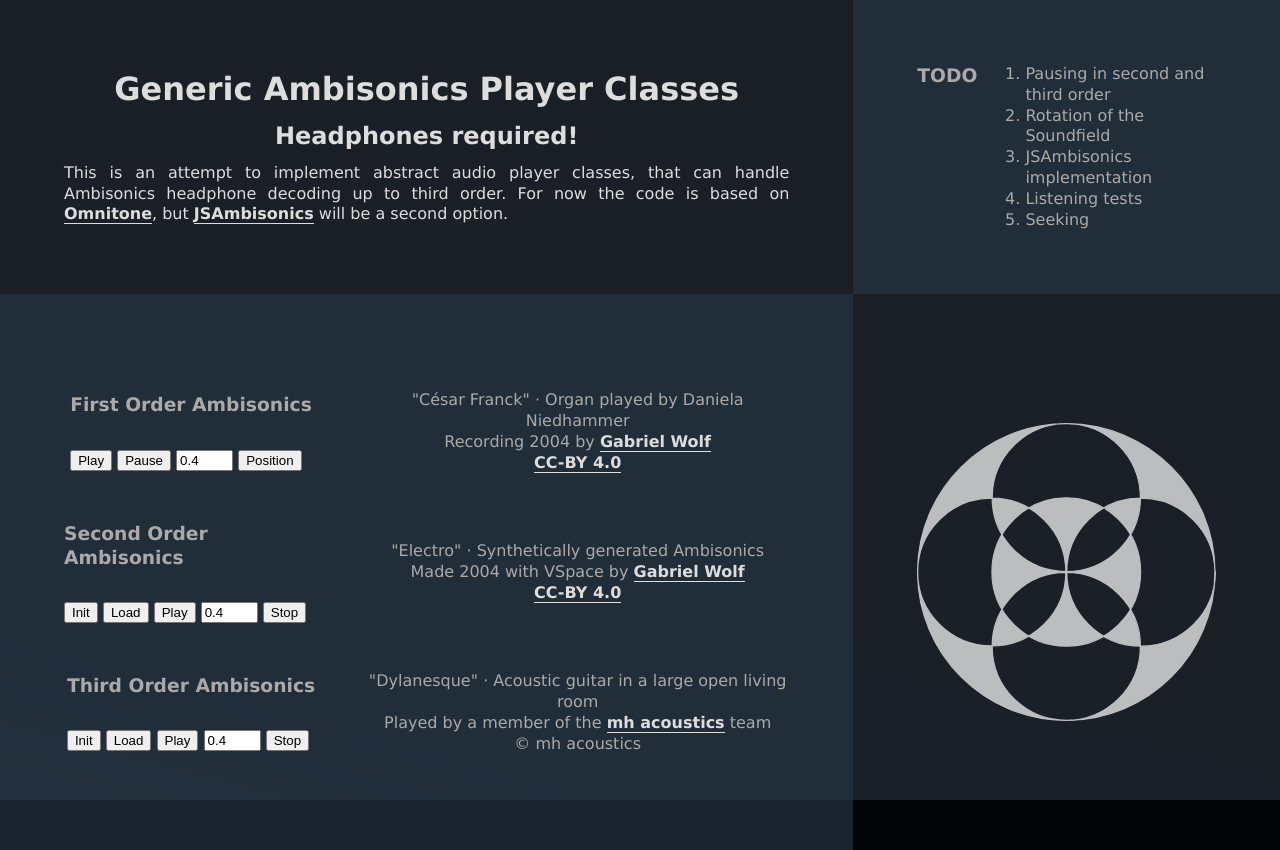
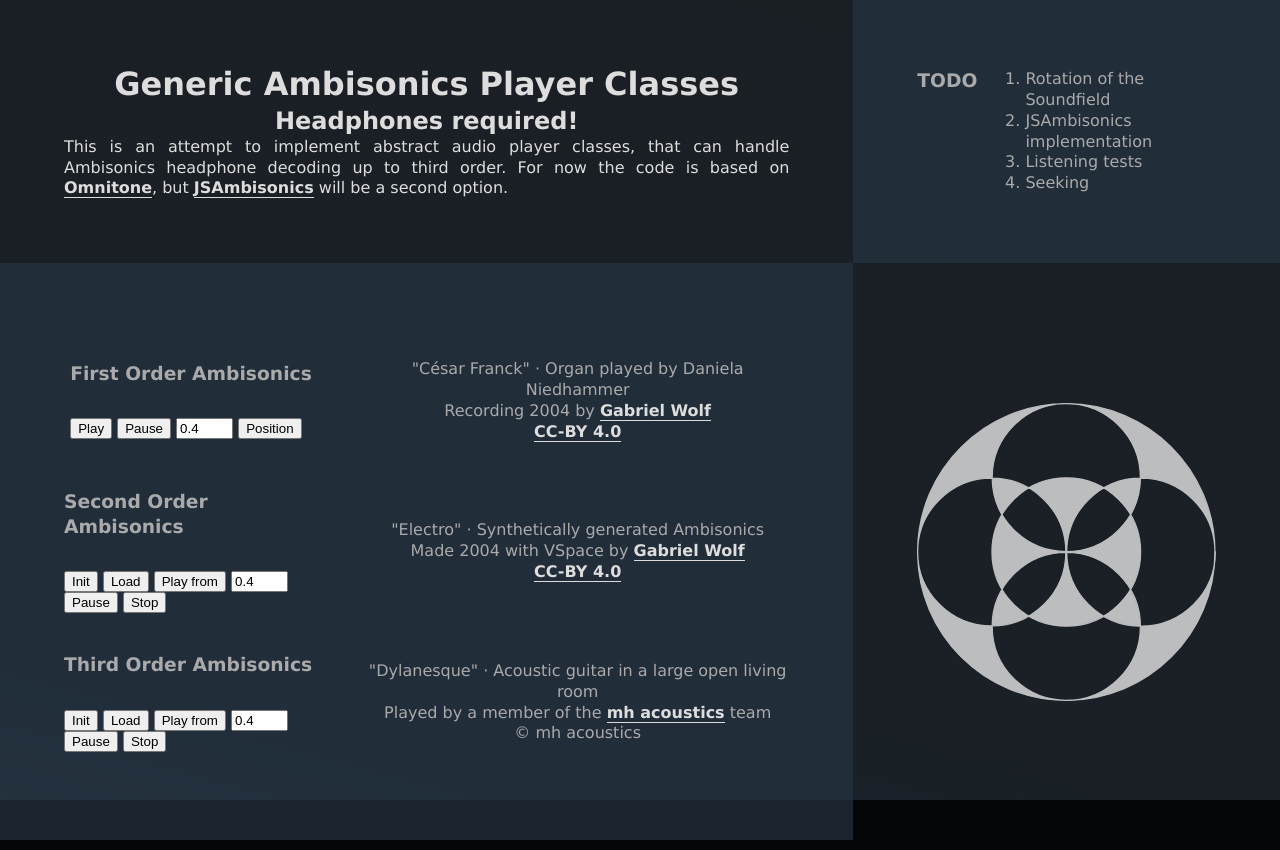
Before and after one commit to gabrielwolf/aplattform.net.players, a website with bundled scripts: page index.html in a window 1280 px wide. Built offline with nearby package versions, Linux system fonts and the light colour scheme.

Commit message:
Add pause functionality in higher orders

```diff
--- a/index.html
+++ b/index.html
@@ -42,8 +42,9 @@
         <h3>Second Order Ambisonics</h3>
         <button id="soa-init">Init</button>
         <button id="soa-load">Load</button>
-        <button id="soa-play">Play</button>
+        <button id="soa-play">Play from</button>
         <input id="soa-position" size="4" type="text" value="0.4">
+        <button id="soa-pause">Pause</button>
         <button id="soa-stop">Stop</button>
       </dt>
       <dd>
@@ -60,8 +61,9 @@
         <h3>Third Order Ambisonics</h3>
         <button id="toa-init">Init</button>
         <button id="toa-load">Load</button>
-        <button id="toa-play">Play</button>
+        <button id="toa-play">Play from</button>
         <input id="toa-position" size="4" type="text" value="0.4">
+        <button id="toa-pause">Pause</button>
         <button id="toa-stop">Stop</button>
       </dt>
       <dd>
@@ -77,7 +79,6 @@
   <div>
     <h3>TODO</h3>
     <ol>
-      <li>Pausing in second and third order</li>
       <li>Rotation of the Soundfield</li>
       <li>JSAmbisonics implementation</li>
       <li>Listening tests</li>
--- a/main.js
+++ b/main.js
@@ -24,6 +24,8 @@ document.getElementById('soa-play').
   addEventListener('click', function () {
     soa.play(document.getElementById('soa-position').value)
   })
+document.getElementById('soa-pause').
+  addEventListener('click', soa.pause)
 document.getElementById('soa-stop').
   addEventListener('click', soa.stop)
 
@@ -36,5 +38,7 @@ document.getElementById('toa-play').
   addEventListener('click', function () {
     toa.play(document.getElementById('toa-position').value)
   })
+document.getElementById('toa-pause').
+  addEventListener('click', toa.pause)
 document.getElementById('toa-stop').
   addEventListener('click', toa.stop)
--- a/modules/hoaPlayer.esm.js
+++ b/modules/hoaPlayer.esm.js
@@ -51,6 +51,13 @@ export default class HOAPlayer extends Player {
     console.log('HOAPlayer playing...')
   }
 
+  pause = () => {
+    if (this.currentBufferSource.playbackRate.value === 1)
+      this.currentBufferSource.playbackRate.value = 0
+    else if (this.currentBufferSource.playbackRate.value === 0)
+      this.currentBufferSource.playbackRate.value = 1
+  }
+
   stop = () => {
     if (this.currentBufferSource) {
       this.currentBufferSource.stop()
--- a/modules/player.esm.js
+++ b/modules/player.esm.js
@@ -1,5 +1,3 @@
-'use strict'
-
 export class Player {
   constructor (src, order) {
     this.src = src
```
Also changed, not shown: README.md.
